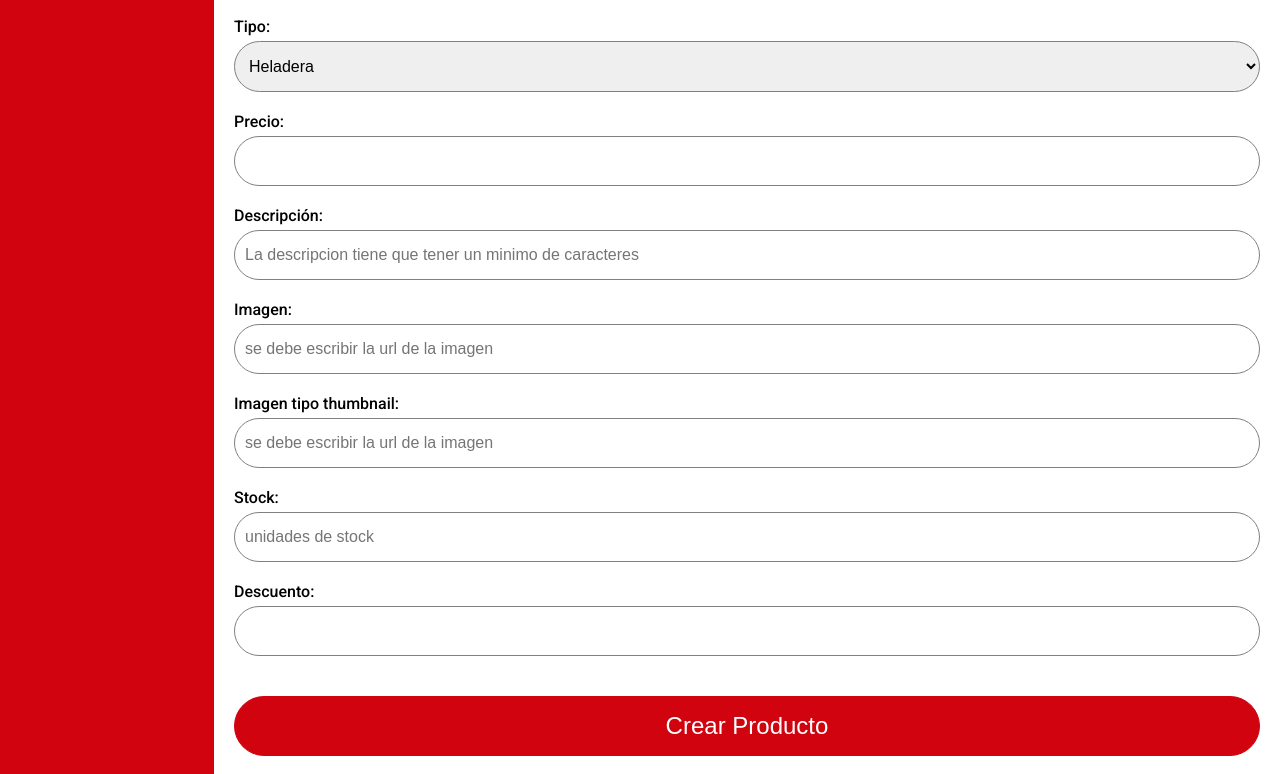
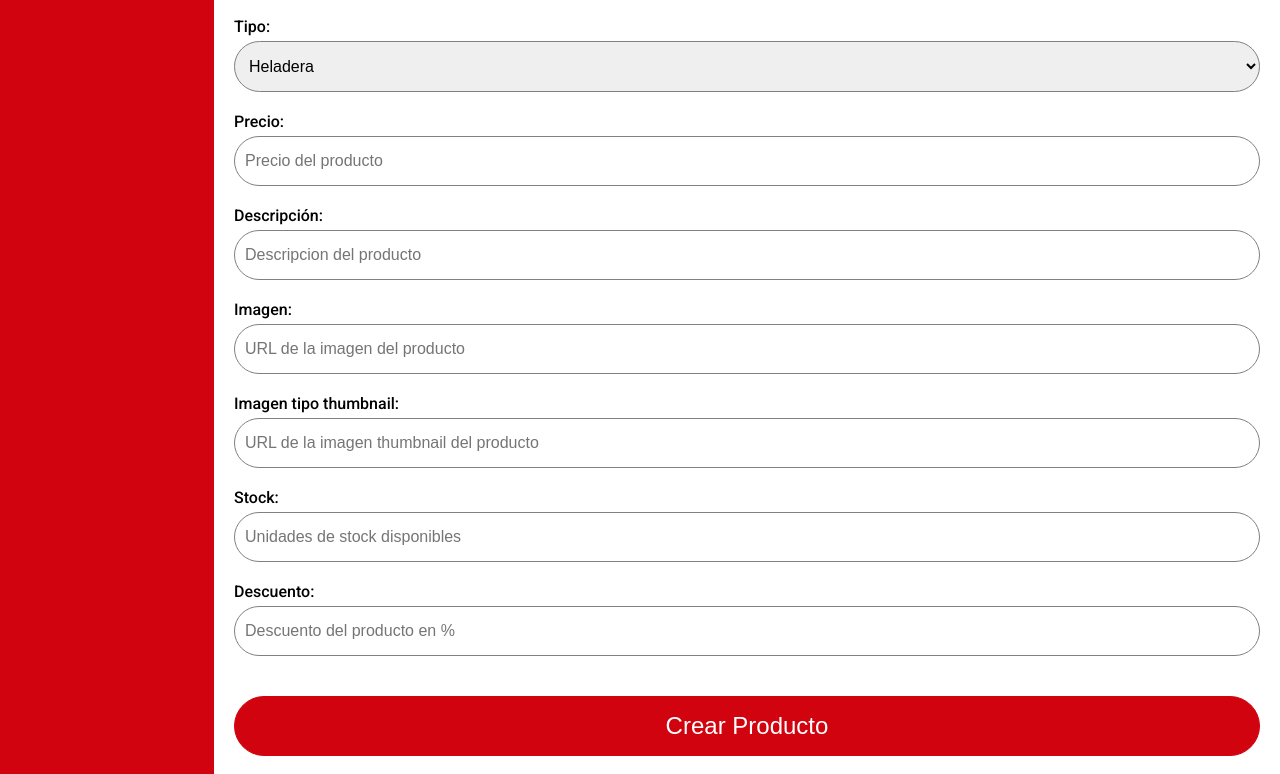
Before and after one commit to RooftopAcademy/marcos_giordano_compartido, a plain HTML site: page newProduct.html in a window 1280 px wide. Shown: the part 235-1009 px from the top of the page. Drawn offline with Linux system fonts and the light colour scheme.

Commit message:
Edit placeholders for the inputs

```diff
--- a/newProduct.html
+++ b/newProduct.html
@@ -43,7 +43,7 @@
                   <label>Nombre:</label>
                   <input
                     type="text"
-										placeholder="El nombre debe tener cant min y max de caracteres"
+                    placeholder="Nombre del producto"
                     class="form-text-input"
                     name="product-name"
                   />
@@ -68,6 +68,7 @@
                     min="0.00"
                     class="form-text-input"
                     name="product-price"
+                    placeholder="Precio del producto"
                   />
                 </div>
 
@@ -75,9 +76,9 @@
                   <label>Descripción:</label>
                   <input
                     type="text"
-										placeholder="La descripcion tiene que tener un minimo de caracteres"
                     class="form-text-input"
                     name="product-description"
+                    placeholder="Descripcion del producto"
                   />
                 </div>
 
@@ -85,9 +86,9 @@
                   <label>Imagen:</label>
                   <input
                     type="text"
-										placeholder="se debe escribir la url de la imagen"
                     class="form-text-input"
                     name="product-image"
+                    placeholder="URL de la imagen del producto"
                   />
                 </div>
 
@@ -95,9 +96,9 @@
                   <label>Imagen tipo thumbnail:</label>
                   <input
                     type="text"
-										placeholder="se debe escribir la url de la imagen"
                     class="form-text-input"
                     name="product-thumbnail"
+                    placeholder="URL de la imagen thumbnail del producto"
                   />
                 </div>
 
@@ -107,7 +108,7 @@
                     type="number"
                     step="1"
                     min="0"
-										placeholder="unidades de stock"
+                    placeholder="Unidades de stock disponibles"
                     class="form-text-input"
                     name="product-stock"
                   />
@@ -121,6 +122,7 @@
                     min="0.00"
                     class="form-text-input"
                     name="product-discount"
+                    placeholder="Descuento del producto en %"
                   />
                 </div>
 
```
Lines whose indentation alone changed are shown as unchanged.
